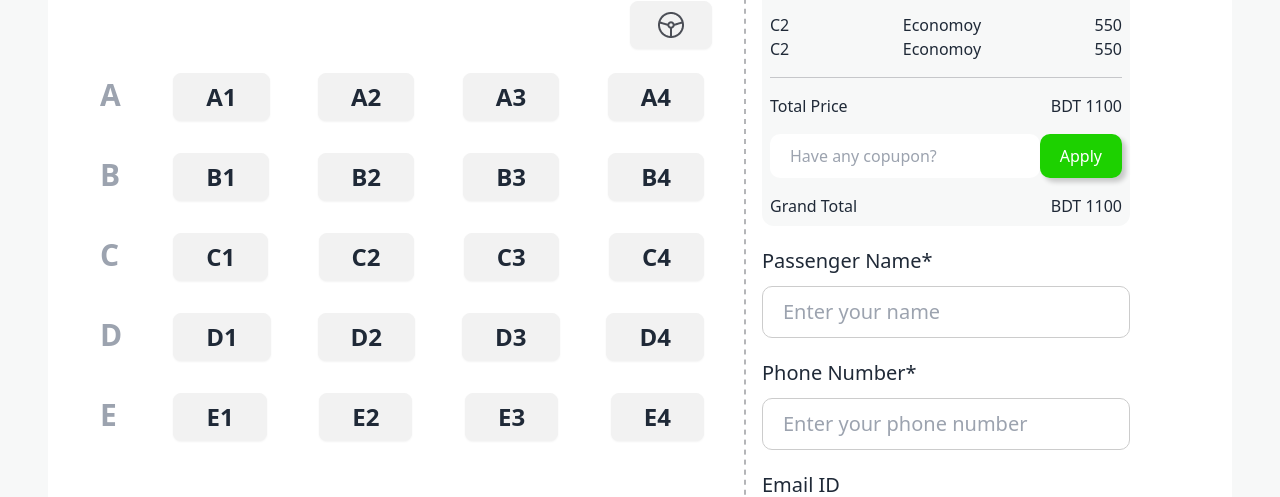
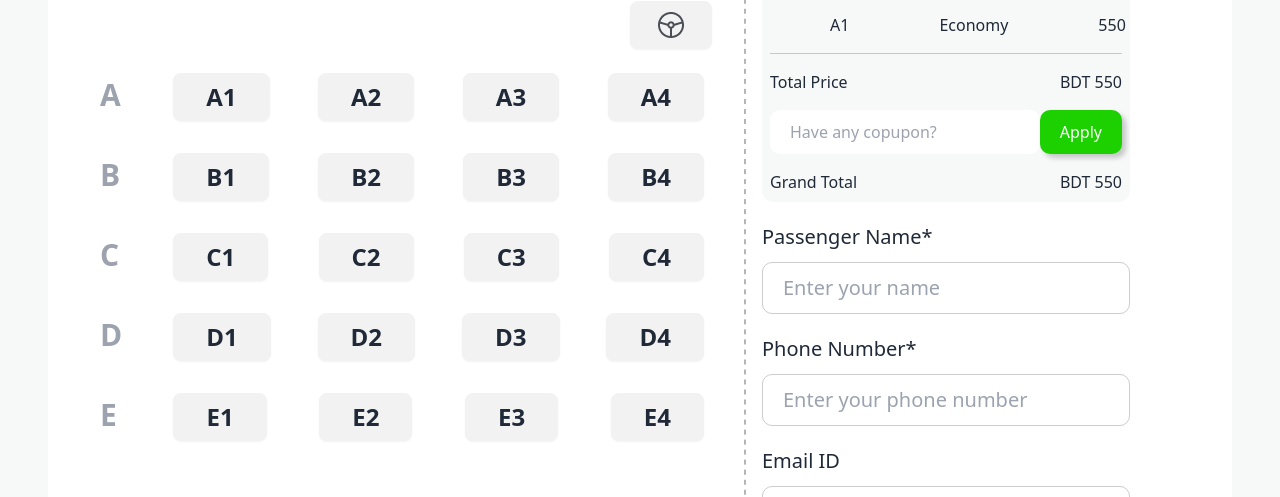
Before and after one commit to SohelDewan/smart-bus-ticketing, a plain HTML site: page index.html in a window 1280 px wide. Both pictures are taken after a click on the button "A1". Shown: the part 2114-2611 px from the top of the page. Drawn offline with nearby package versions, Linux system fonts and the light colour scheme.

Commit message:
javaScript total and grandtotal step add

```diff
--- a/app.js
+++ b/app.js
@@ -4,11 +4,43 @@ const allBtn = document.getElementsByClassName("seat-btn");
 let count = 0;
 let seatLeft = 40;
 for (let btn of allBtn) {
-  // console.log(btn);
+  console.log(btn);
   btn.addEventListener("click", (e) => {
     count = count + 1;
     seatLeft = seatLeft - 1;
-    document.getElementById('seat-count').innerText = count;
-    document.getElementById('seat-left').innerText = seatLeft;
+    // document.getElementById('seat-count').innerText = count;
+    setInnerText("seat-count", count);
+    // document.getElementById('seat-left').innerText = seatLeft;
+    setInnerText("seat-left", seatLeft);
+    console.log(e.target.parentNode.childNodes[3].innerText);
+    const btnName = e.target.parentNode.childNodes[3].innerText;
+    const price = 550;
+    const ticketClass = 'Economy';
+    const selectedContainer = document.getElementById('selected-place-container');
+    const li = document.createElement('li');
+    const p = document.createElement('li');
+    p.innerText = btnName;
+    const p2 = document.createElement('li');
+    p2.innerText = ticketClass;
+    const p3 = document.createElement('li');
+    p3.innerText = price;
+    li.appendChild(p);
+    li.appendChild(p2);
+    li.appendChild(p3);
+    selectedContainer.append(li);
+    const totalPrice = document.getElementById('total-cost').innerText;
+    // document.getElementById('total-cost').innerHTML = convertedPrice + parseInt(price);
+    const convertedPrice = parseInt(totalPrice);
+    const sum = convertedPrice + parseInt(price);
+    setInnerText("total-cost", sum);
+     const grandTotalCost = document.getElementById('grand-total').innerText;
+     const convertedGrandTotalCost = parseInt(grandTotalCost);
+     const sum2 = convertedGrandTotalCost + price;
+     setInnerText("grand-total", sum2);
+
   });
 }
+
+function setInnerText(id, value) {
+    document.getElementById(id).innerText = value;
+}
--- a/index.html
+++ b/index.html
@@ -267,25 +267,23 @@
             <!-- div for dynamic calculation -->
             <div class="p-2 bg-[#F7F8F8] rounded-xl">
               <ul class="flex justify-between">
-                <li>Seat <span id="seat-count" class="bg-[#1DD100] text-white rounded-full px-3">2</span></li>
+                <li>Seat <span id="seat-count" class="bg-[#1DD100] text-white rounded-full px-3">0</span></li>
                 <li>Class</li>
                 <li>Price</li>
               </ul>
               <div class="my-4"><img src="images/Line 1.png" alt="" /></div>
-              <ul class="flex justify-between">
+              <ul id="selected-place-container" class="selected-place-container">
+
+              </ul>
+              <!-- <ul class="flex justify-between">
                 <li>C2</li>
                 <li>Economoy</li>
                 <li>550</li>
-              </ul>
-              <ul class="flex justify-between">
-                <li>C2</li>
-                <li>Economoy</li>
-                <li>550</li>
-              </ul>
+              </ul> -->
               <img class="mt-4" src="images/Line 6.png" alt="" />
-              <div id="total-cost" class="flex justify-between mt-4">
+              <div class="flex justify-between mt-4">
                 <h3>Total Price</h3>
-                <p>BDT <span>1100</span></p>
+                <p>BDT <span id="total-cost">00</span></p>
               </div>
               <div id="apply-coupon" class="mt-4 discount-coupon">
                 <input
@@ -296,9 +294,9 @@
                 />
                 <button class="btn-mycustom">Apply</button>
               </div>
-              <div id="grand-cost" class="flex justify-between mt-4">
+              <div class="flex justify-between mt-4">
                 <h3>Grand Total</h3>
-                <p>BDT <span>1100</span></p>
+                <p>BDT <span id="grand-total">00</span></p>
               </div>
             </div>
             <!-- form part -->
--- a/style.css
+++ b/style.css
@@ -40,6 +40,12 @@
   border-radius: 10px;
   outline: none;
 }
+.selected-place-container li{
+  display: flex;
+  /* flex-direction: row; */
+  gap: 60px;
+  padding-left: 30px;
+}
 form{
   margin-top: 20px;
 }
```
